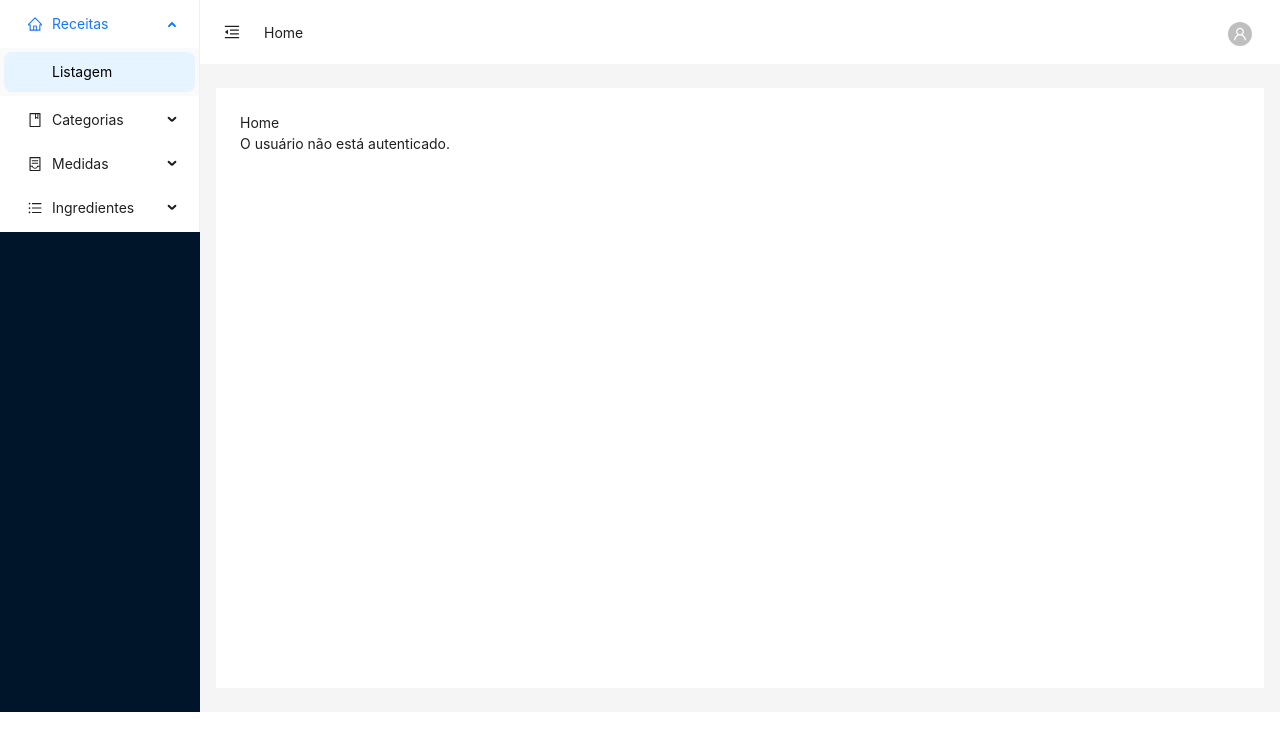
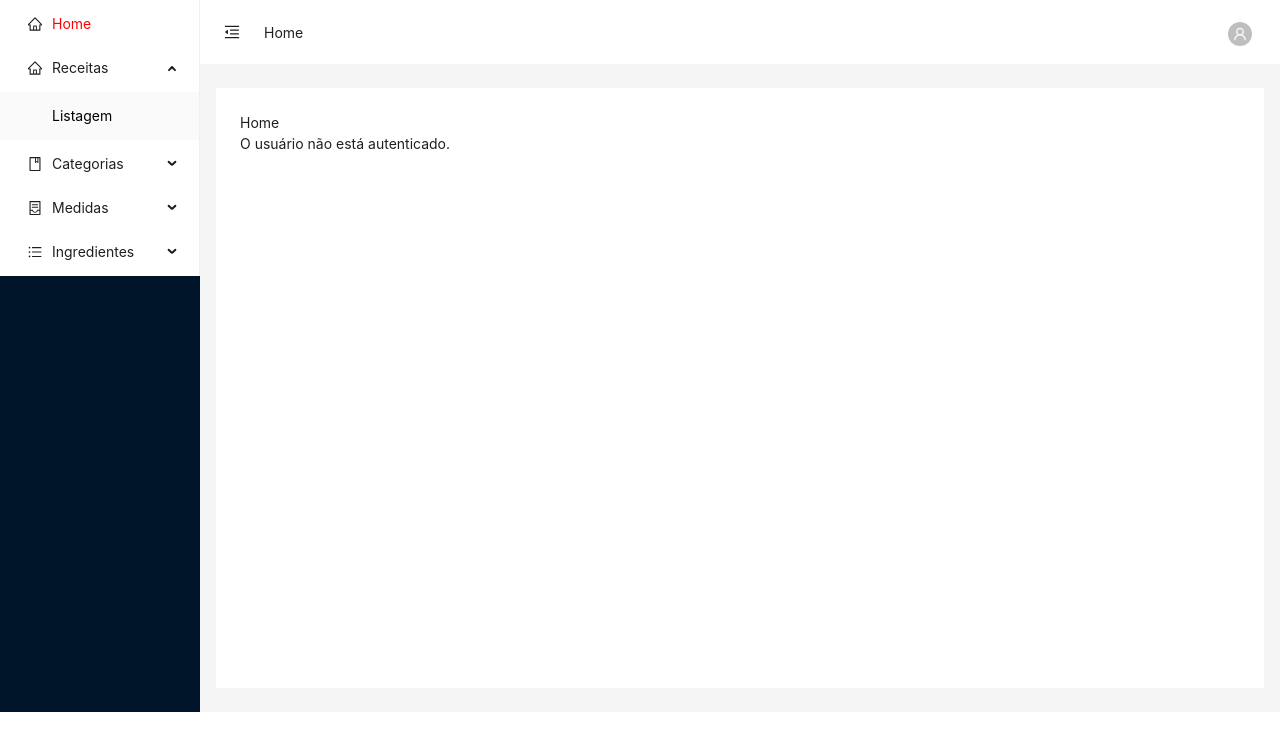
Before and after one commit to alinelopesm/arraianaroca, a Next.js app: page / in a window 1280 px wide. Both pictures are taken after a click on the element "Receitas". Shown: the top 750 px of the page. Built offline with nearby package versions, Linux system fonts and the light colour scheme; no server answers.

Commit message:
refactor: modifica chaves

```diff
--- a/componentes/SideBar/SideBar.js
+++ b/componentes/SideBar/SideBar.js
@@ -16,30 +16,36 @@ import ActiveLink from '../Router/ActiveLink'; // Importe o seu componente Activ
 const { Sider } = Layout;
 const { SubMenu } = Menu;
 
-
 const SideBar = ({ collapsed, isAuthenticated }) => {
 
   return (
     <Sider
       trigger={null}
       collapsible
-      collapsed={collapsed}
+      collapsed={collapsed} // Use `collapsed` instead of `inlineCollapsed`
       width={collapsed ? 80 : 200}
     >
       <div className="demo-logo-vertical" />
-      <Menu theme="light" mode="inline" defaultSelectedKeys={['1']} inlineCollapsed={collapsed}>
-
+      <Menu theme="light" mode="inline" defaultSelectedKeys={['1']}>
+        <Menu.Item key="home" icon={<HomeOutlined />}>
+          <ActiveLink href="/">Home</ActiveLink>
+        </Menu.Item>
         {/* Menu Principal: Receitas */}
+        {isAuthenticated &&
+          <Menu.Item key="perfil" icon={<HomeOutlined />}>
+            <ActiveLink href="/perfil">Perfil</ActiveLink>
+          </Menu.Item>
+        }
         <SubMenu
-          key="sub1"
+          key="receitas"
           icon={<HomeOutlined />}
           title="Receitas"
         >
-          <Menu.Item key="1">
+          <Menu.Item key="lista-receitas">
             <ActiveLink href="/receitas">Listagem</ActiveLink>
           </Menu.Item>
           {isAuthenticated &&
-            <Menu.Item key="2">
+            <Menu.Item key="cadastro-receita">
               <ActiveLink href="/receitas/cadastro">Cadastro</ActiveLink>
             </Menu.Item>
           }
@@ -47,15 +53,15 @@ const SideBar = ({ collapsed, isAuthenticated }) => {
 
         {/* Menu Principal: Categorias */}
         <SubMenu
-          key="sub2"
+          key="categorias"
           icon={<BookOutlined />}
           title="Categorias"
         >
-          <Menu.Item key="3">
+          <Menu.Item key="lista-categorias">
             <ActiveLink href="/categorias">Listagem</ActiveLink>
           </Menu.Item>
           {isAuthenticated &&
-            <Menu.Item key="4">
+            <Menu.Item key="cadastro-categoria">
               <ActiveLink href="/categorias/cadastro">Cadastro</ActiveLink>
             </Menu.Item>
           }
@@ -63,15 +69,15 @@ const SideBar = ({ collapsed, isAuthenticated }) => {
 
         {/* Menu Principal: Medidas */}
         <SubMenu
-          key="sub3"
+          key="medidas"
           icon={<ContainerOutlined />}
           title="Medidas"
         >
-          <Menu.Item key="5">
+          <Menu.Item key="lista-medidas">
             <ActiveLink href="/medidas">Listagem</ActiveLink>
           </Menu.Item>
           {isAuthenticated &&
-            <Menu.Item key="6">
+            <Menu.Item key="cadastro-medida">
               <ActiveLink href="/medidas/cadastro">Cadastro</ActiveLink>
             </Menu.Item>
           }
@@ -79,15 +85,15 @@ const SideBar = ({ collapsed, isAuthenticated }) => {
 
         {/* Menu Principal: Ingredientes */}
         <SubMenu
-          key="sub4"
+          key="ingredientes"
           icon={<UnorderedListOutlined />}
           title="Ingredientes"
         >
-          <Menu.Item key="7">
+          <Menu.Item key="lista-ingredientes">
             <ActiveLink href="/ingredientes">Listagem</ActiveLink>
           </Menu.Item>
           {isAuthenticated &&
-            <Menu.Item key="8">
+            <Menu.Item key="cadastro-ingrediente">
               <ActiveLink href="/ingredientes/cadastro">Cadastro</ActiveLink>
             </Menu.Item>
           }
@@ -95,19 +101,18 @@ const SideBar = ({ collapsed, isAuthenticated }) => {
 
         {/* Menu Principal: Usuários */}
         {isAuthenticated && <SubMenu
-            key="sub5"
+            key="usuarios"
             icon={<UserOutlined />}
             title="Usuários"
           >
-            <Menu.Item key="9">
+            <Menu.Item key="lista-usuarios">
               <ActiveLink href="/usuarios">Listagem</ActiveLink>
             </Menu.Item>
-            <Menu.Item key="10">
+            <Menu.Item key="cadastro-usuario">
               <ActiveLink href="/signup">Cadastro</ActiveLink>
             </Menu.Item>
           </SubMenu>
         }
-
       </Menu>
     </Sider>
   );
```
